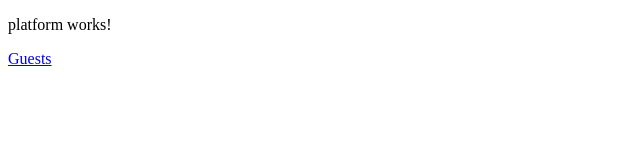
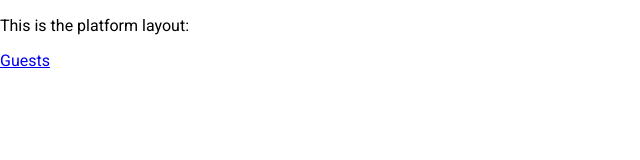
Before and after one commit to gazz9ar/zetavic_frontend, an Angular app: page /platform in a window 1280 px wide. Shown: the top 160 px of the page, without its empty margins (0-640 px from the left). Built offline with nearby package versions, Linux system fonts and the light colour scheme.

Commit message:
feat(*): initial components + material

```diff
--- a/angular.json
+++ b/angular.json
@@ -38,6 +38,7 @@
               }
             ],
             "styles": [
+              "@angular/material/prebuilt-themes/rose-red.css",
               "src/styles.scss"
             ],
             "scripts": [],
@@ -102,6 +103,7 @@
               }
             ],
             "styles": [
+              "@angular/material/prebuilt-themes/rose-red.css",
               "src/styles.scss"
             ],
             "scripts": []
--- a/package.json
+++ b/package.json
@@ -12,10 +12,12 @@
   "private": true,
   "dependencies": {
     "@angular/animations": "^19.2.0",
+    "@angular/cdk": "^19.2.14",
     "@angular/common": "^19.2.0",
     "@angular/compiler": "^19.2.0",
     "@angular/core": "^19.2.0",
     "@angular/forms": "^19.2.0",
+    "@angular/material": "^19.2.14",
     "@angular/platform-browser": "^19.2.0",
     "@angular/platform-browser-dynamic": "^19.2.0",
     "@angular/platform-server": "^19.2.0",
--- a/src/app/pages/platform/guests/guests.component.html
+++ b/src/app/pages/platform/guests/guests.component.html
@@ -1 +1,16 @@
-<p>guests works!</p>
+<p>Guests layout:</p>
+
+
+<ul>
+  <li>
+    <a routerLink="import">Import</a>
+  </li>
+  <li>
+    <a routerLink="import">List</a>
+  </li>
+  <li>
+    <a routerLink="import">History</a>
+  </li>
+</ul>
+
+<router-outlet></router-outlet>
--- a/src/app/pages/platform/guests/guests.component.ts
+++ b/src/app/pages/platform/guests/guests.component.ts
@@ -1,8 +1,9 @@
 import { ChangeDetectionStrategy, Component } from '@angular/core';
+import { RouterLink, RouterOutlet } from '@angular/router';
 
 @Component({
   selector: 'app-guests',
-  imports: [],
+  imports: [RouterOutlet, RouterLink],
   templateUrl: './guests.component.html',
   styleUrl: './guests.component.scss',
   changeDetection: ChangeDetectionStrategy.OnPush
--- /dev/null
+++ b/src/app/pages/platform/guests/import/import.component.html
@@ -0,0 +1 @@
+<p>import works!</p>
--- /dev/null
+++ b/src/app/pages/platform/guests/import/import.component.ts
@@ -0,0 +1,12 @@
+import { ChangeDetectionStrategy, Component } from '@angular/core';
+
+@Component({
+  selector: 'buffetly-import',
+  imports: [],
+  templateUrl: './import.component.html',
+  styleUrl: './import.component.scss',
+  changeDetection: ChangeDetectionStrategy.OnPush
+})
+export class ImportComponent {
+
+}
--- a/src/app/pages/platform/platform.component.html
+++ b/src/app/pages/platform/platform.component.html
@@ -1,4 +1,4 @@
-<p>platform works!</p>
+<p>This is the platform layout: </p>
 
 <a routerLink="guests">Guests</a>
 
--- a/src/app/pages/platform/platform.routes.ts
+++ b/src/app/pages/platform/platform.routes.ts
@@ -11,7 +11,7 @@ export const routes: Routes = [
     children: [
       {
         path: 'guests',
-        component: GuestsComponent
+        loadChildren: () => import('./guests/guests.routes').then(r => r.routes),
       },
     ]
   },
--- a/src/index.html
+++ b/src/index.html
@@ -6,8 +6,10 @@
   <base href="/">
   <meta name="viewport" content="width=device-width, initial-scale=1">
   <link rel="icon" type="image/x-icon" href="favicon.ico">
+  <link href="https://fonts.googleapis.com/css2?family=Roboto:wght@300;400;500&display=swap" rel="stylesheet">
+  <link href="https://fonts.googleapis.com/icon?family=Material+Icons" rel="stylesheet">
 </head>
-<body>
+<body class="mat-typography">
   <app-root></app-root>
 </body>
 </html>
--- a/src/styles.scss
+++ b/src/styles.scss
@@ -1 +1,4 @@
 /* You can add global styles to this file, and also import other style files */
+
+html, body { height: 100%; }
+body { margin: 0; font-family: Roboto, "Helvetica Neue", sans-serif; }
```
Also changed, not shown: src/app/pages/platform/guests/guests.routes.ts (added, +18 -0 lines), src/app/pages/platform/guests/import/import.component.scss (added), 1 other file (tests, documents, lock files or other folders).
